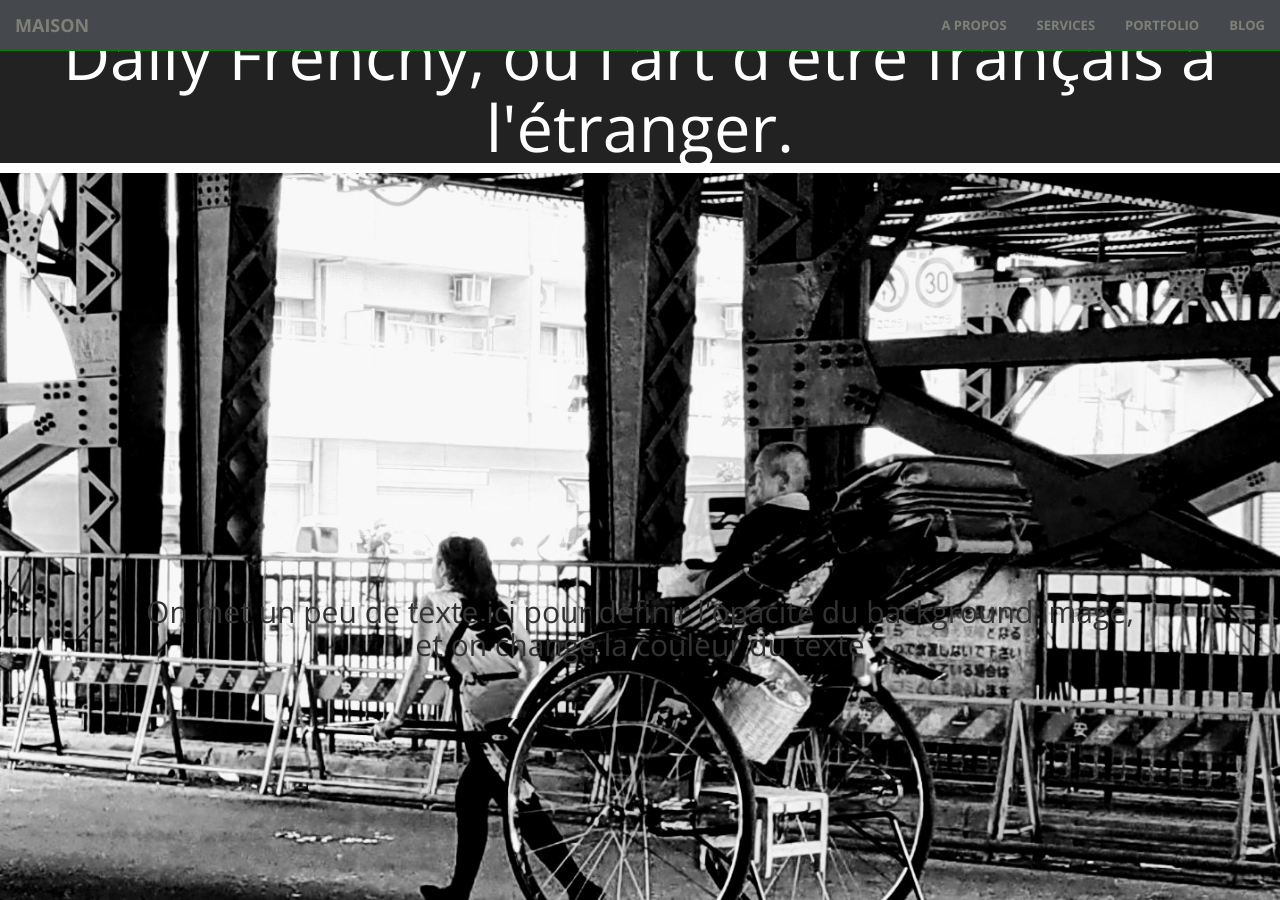
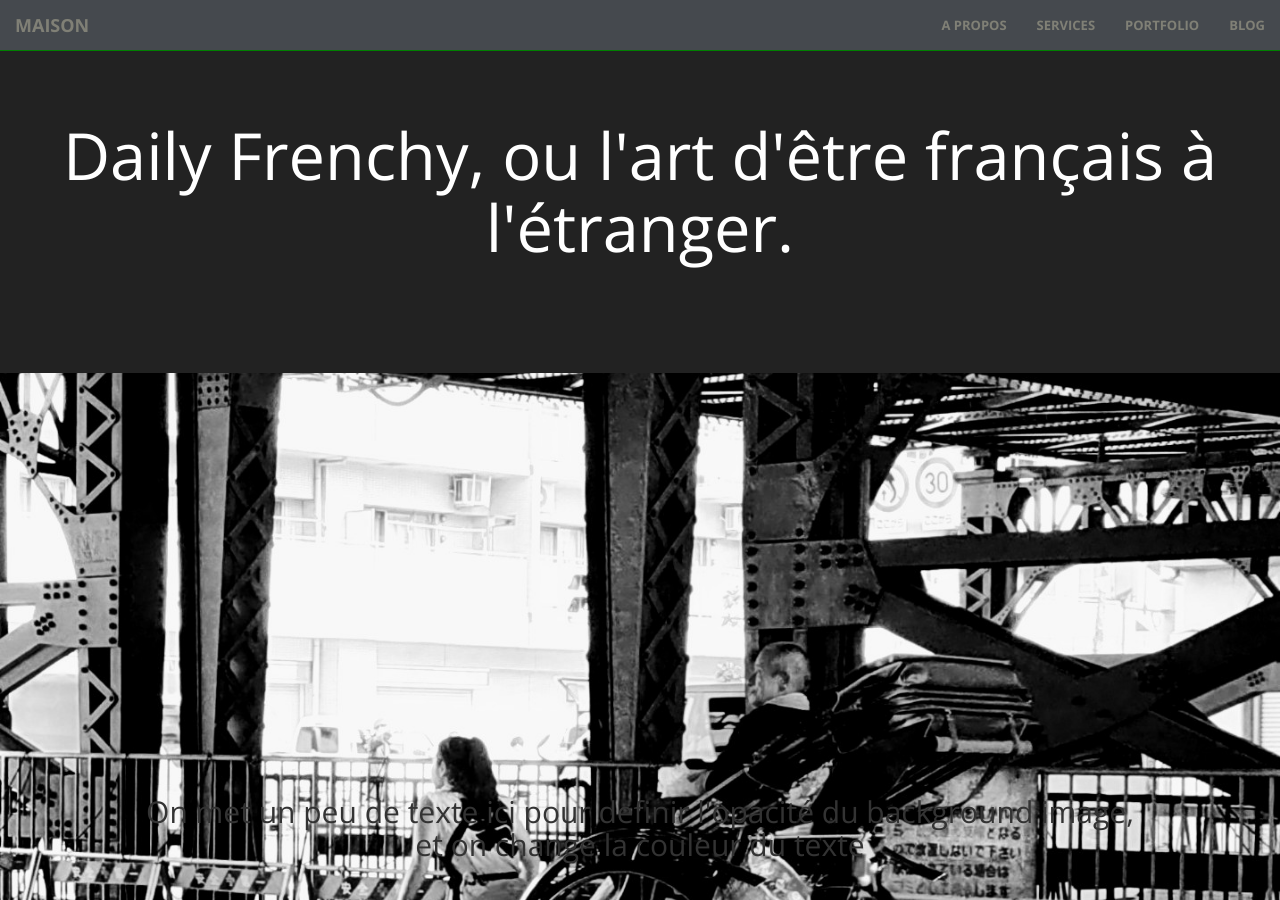
Before and after one commit to daily-frenchy/open, a Jekyll site: the page built from index.html, in a window 1280 px wide and 900 px high. Built offline with Jekyll 4.4.1, drawn with Linux system fonts in a browser that asks for light colours.

Commit message:
Update creative.css

```diff
--- a/css/creative.css
+++ b/css/creative.css
@@ -70,9 +70,9 @@ p {
 }
 
 
-/* section {
+section {
     padding: 100px 0;
-} */
+}
 
 
 aside {
@@ -93,6 +93,7 @@ aside {
     transition: all .35s;
     background-color: #5b686d;
     /*joue sur le bloc " maison " (header en haut a gauche) sur la version mobile */
+
 }
 
 
@@ -142,6 +143,7 @@ aside {
     .navbar-default {
         border-color: green;
         background-color: #45494e;
+            width: 100%;
     /*   couleur barre totale , en haut de page ( version pc ) */
     }
 
```
